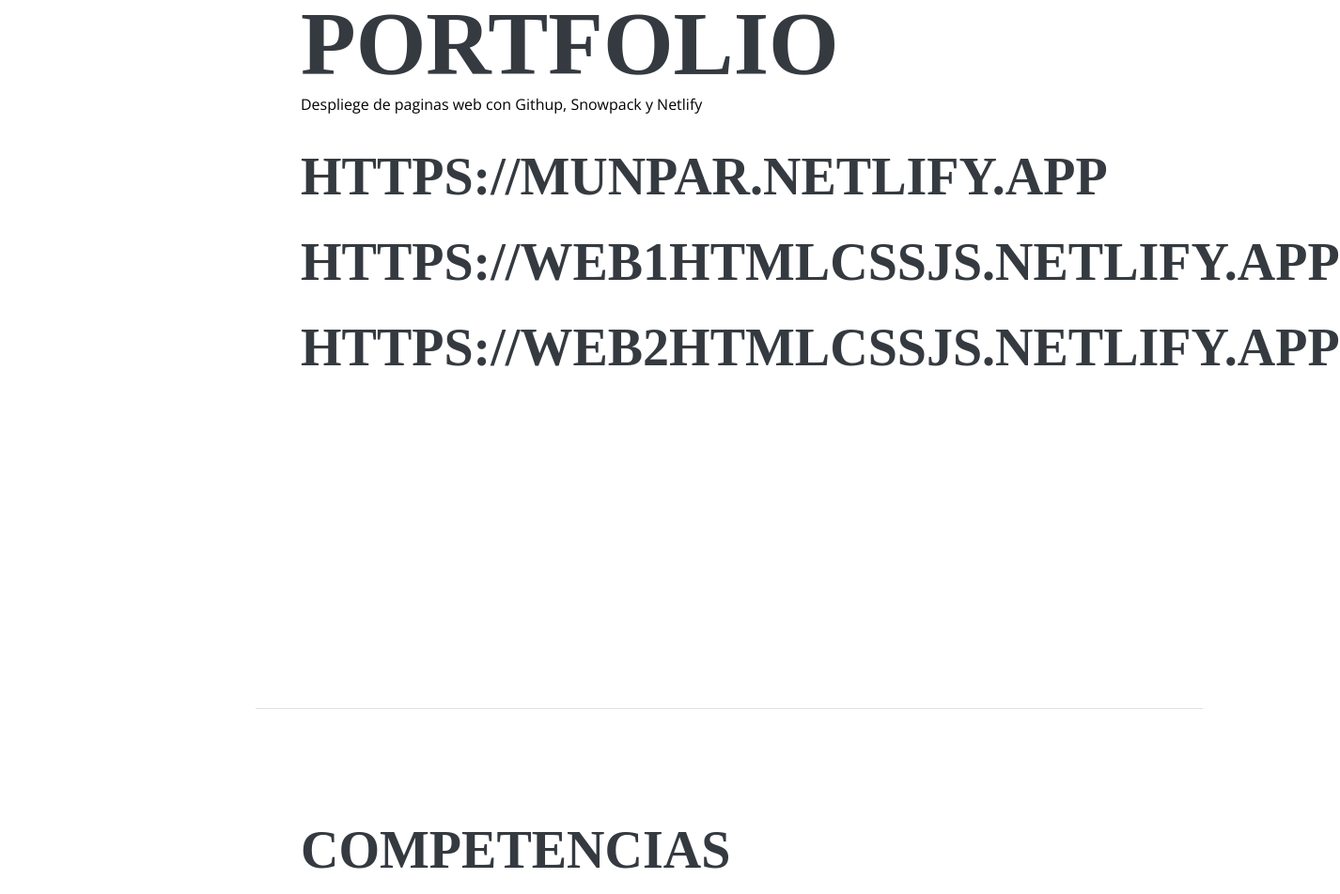
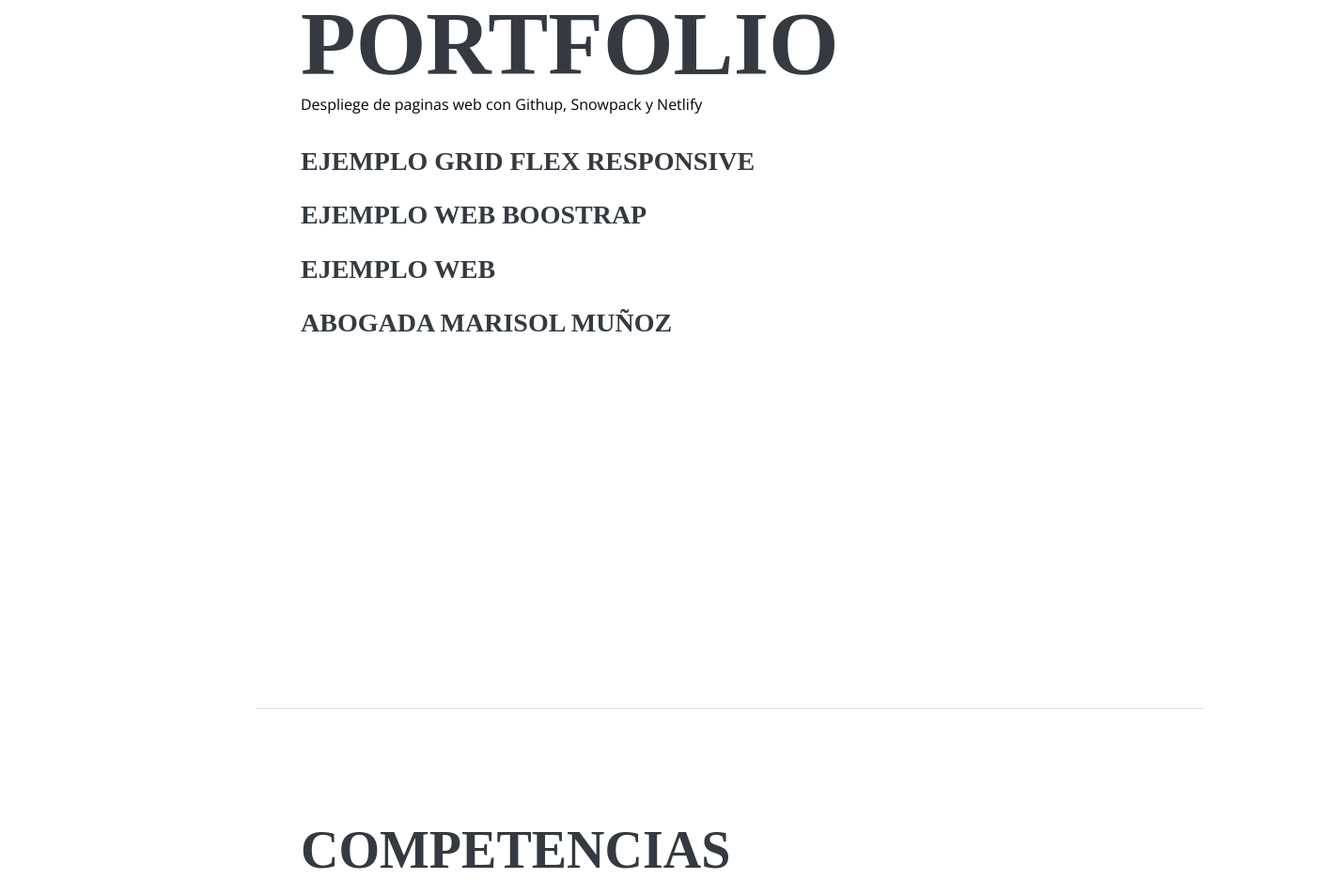
Before and after one commit to PedroRios1970/CVPedroRios, a website: page index.html in a window 1280 px wide. Shown: the part 5545-6497 px from the top of the page at 94% size, 1426 px wide, since content can reach past the window. Drawn offline with nearby package versions, Linux system fonts and the light colour scheme; a web font is replaced by a local one.

Commit message:
CV2022_v5

```diff
--- a/index.html
+++ b/index.html
@@ -508,10 +508,11 @@
       <h1>Portfolio</h1>
       <p style="color:#000000">Despliege de paginas web con Githup, Snowpack y Netlify</p>
 
-      <a class="mt-3" href="https://munpar.netlify.app"><h2>https://munpar.netlify.app</h2></a>
-      <a class="mt-3" href="https://web1htmlcssjs.netlify.app"><h2>https://web1htmlcssjs.netlify.app</h2></a>
-      <a class="mt-3" href="https://web2htmlcssjs.netlify.app"><h2>https://web2htmlcssjs.netlify.app</h2></a>
-
+      <a class="mt-3" href="https://gridflexresponsi.netlify.app/"><h3>Ejemplo Grid Flex Responsive</h3></a>
+      <a class="mt-3" href="https://ejemplosprint2.netlify.app"><h3>Ejemplo Web Boostrap</h3></a>
+      <a class="mt-3" href="https://web1htmlcssjs.netlify.app"><h3>Ejemplo Web</h3></a>
+     <!-- <a class="mt-3" href="https://web2htmlcssjs.netlify.app"><h2>https://web2htmlcssjs.netlify.app</h2></a>-->
+      <a class="mt-3" href="https://munpar.netlify.app"><h3>Abogada Marisol Muñoz</h3></a>
 
 
 
```
